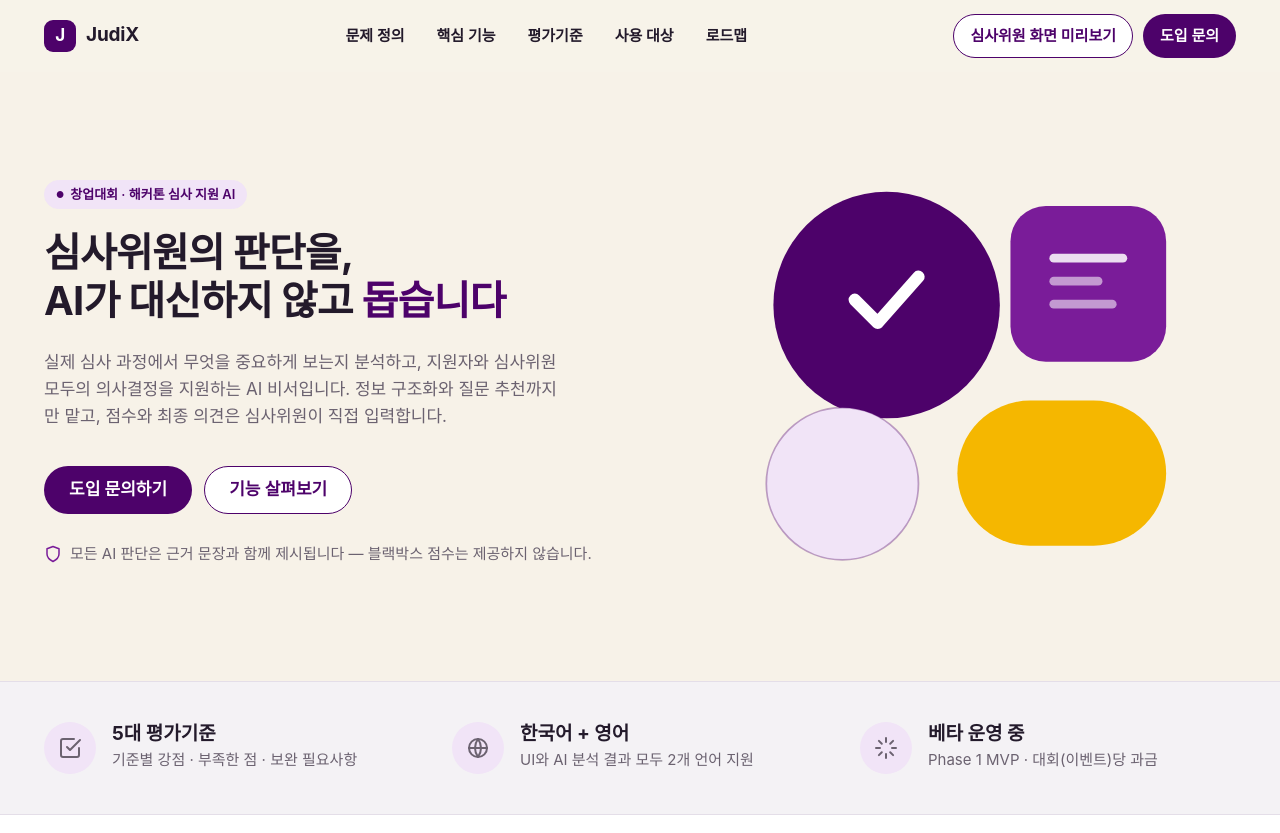
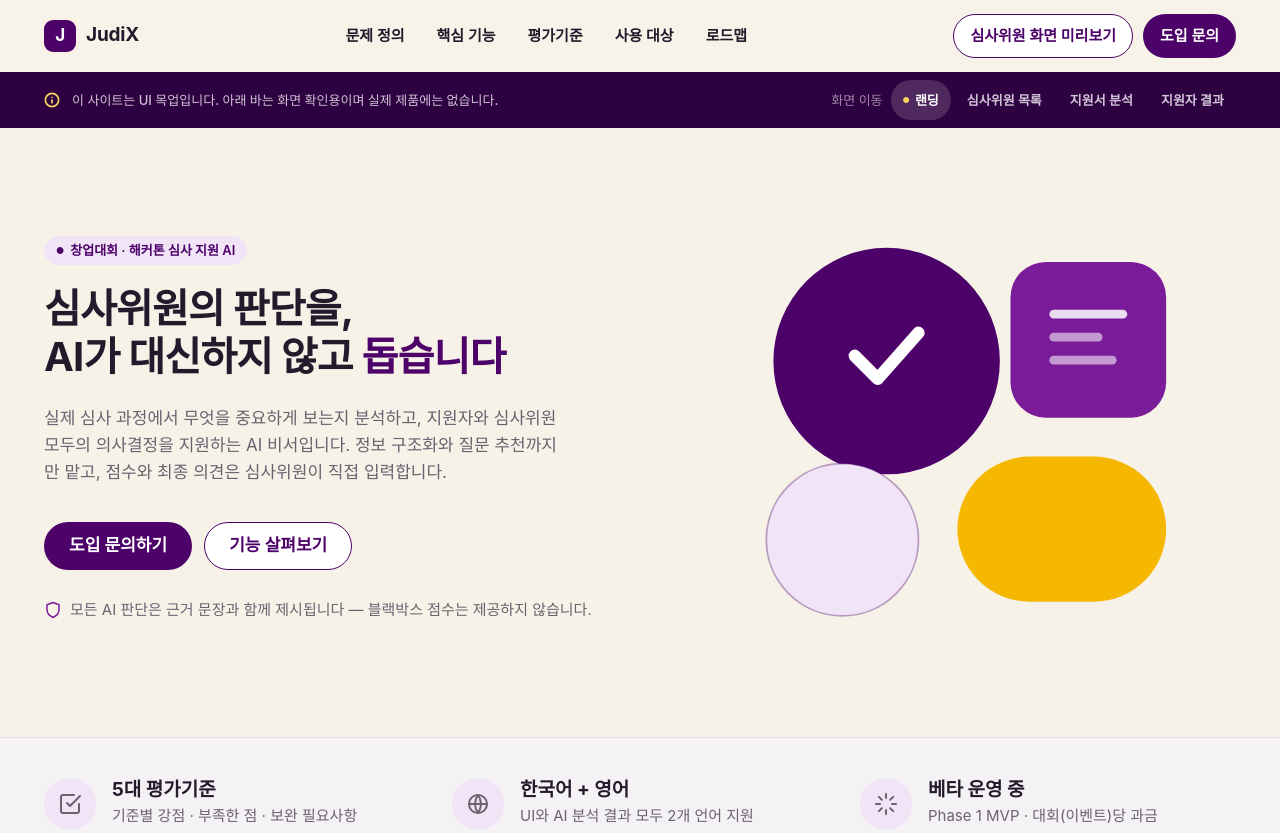
Before and after one commit to yunhwi1221/judix, a plain HTML site: page index.html in a window 1280 px wide. Shown: the top 833 px of the page. Drawn offline with Linux system fonts and the light colour scheme; a web font is replaced by a local one.

Commit message:
feat: 목업 화면 전환 바 추가로 4개 화면 상호 연결
지원자 결과 화면이 랜딩에서만 도달 가능했고, 화면끼리는 서로 오갈
수 없어 목업을 훑어보기 불편하던 문제를 해결.

- 목업 고지 바에 화면 전환기를 넣어 4개 화면이 서로 연결됨
  (랜딩 · 심사위원 목록 · 지원서 분석 · 지원자 결과)
- 현재 화면은 aria-current="page"로 표시
- 랜딩에도 동일한 바를 헤더 뒤에 추가
- 전환기는 목업 전용 요소이며 실제 제품 내비게이션이 아님을
  고지 문구에 명시. 역할 분리(심사위원/지원자)는 제품 UI 쪽에서 유지

Co-Authored-By: Claude Opus 5 <noreply@anthropic.com>

```diff
--- a/assets/judix.css
+++ b/assets/judix.css
@@ -186,11 +186,28 @@ table { border-collapse: collapse; }
 .user-chip .name { font-size: var(--fs-body-m); font-weight: 600; line-height: 1.3; }
 .user-chip .code { font-family: var(--font-mono); font-size: var(--fs-caption); color: var(--text-500); }
 
-/* 목업 고지 바 */
+/* 목업 고지 바 + 화면 전환기 (목업 전용 — 실제 제품에는 없는 요소) */
 .mock-note { background: var(--primary-950); color: var(--on-dark-muted); font-size: var(--fs-caption); font-weight: 500; }
-.mock-note .wrap { display: flex; align-items: center; gap: 10px; padding-top: 11px; padding-bottom: 11px; }
-.mock-note svg { flex: none; color: var(--accent-300); }
-.mock-note a { color: var(--white); font-weight: 600; margin-left: auto; white-space: nowrap; }
+.mock-note .wrap { display: flex; flex-wrap: wrap; align-items: center; gap: 8px 12px; padding-top: 8px; padding-bottom: 8px; }
+.mock-note > .wrap > svg { flex: none; color: var(--accent-300); }
+.mock-note .msg { flex: 1; min-width: 200px; }
+
+.screen-nav { display: flex; flex-wrap: wrap; align-items: center; gap: 4px; margin-left: auto; }
+.screen-nav .lab { color: var(--on-dark-muted); opacity: .7; margin-right: 4px; white-space: nowrap; }
+.screen-nav a {
+  display: inline-flex; align-items: center; min-height: 40px; padding: 0 12px;
+  border-radius: var(--radius-pill); white-space: nowrap;
+  color: var(--on-dark-muted); text-decoration: none; font-weight: 600;
+  transition: background-color .15s ease, color .15s ease;
+}
+.screen-nav a:hover { background: rgba(255, 255, 255, .12); color: var(--white); }
+.screen-nav a[aria-current="page"] { background: rgba(255, 255, 255, .16); color: var(--white); }
+.screen-nav a[aria-current="page"]::before { content: "● "; font-size: 8px; margin-right: 5px; color: var(--accent-300); }
+
+@media (max-width: 700px) {
+  .screen-nav { margin-left: 0; }
+  .screen-nav .lab { display: none; }
+}
 
 .backlink {
   display: inline-flex; align-items: center; gap: 8px; min-height: 44px;
--- a/index.html
+++ b/index.html
@@ -185,6 +185,20 @@ html { scroll-behavior: smooth; }
     </div>
   </div>
 </header>
+
+<div class="mock-note">
+  <div class="wrap">
+    <svg width="16" height="16" viewBox="0 0 24 24" fill="none" stroke="currentColor" stroke-width="2.5" stroke-linecap="round" stroke-linejoin="round" aria-hidden="true"><circle cx="12" cy="12" r="10"/><path d="M12 16v-4M12 8h.01"/></svg>
+    <span class="msg">이 사이트는 UI 목업입니다. 아래 바는 화면 확인용이며 실제 제품에는 없습니다.</span>
+    <nav class="screen-nav" aria-label="목업 화면 이동">
+      <span class="lab">화면 이동</span>
+      <a href="index.html" aria-current="page">랜딩</a>
+      <a href="judge-dashboard.html">심사위원 목록</a>
+      <a href="application-detail.html">지원서 분석</a>
+      <a href="applicant-result.html">지원자 결과</a>
+    </nav>
+  </div>
+</div>
 
 <main id="main">
 
```
Also changed, not shown: applicant-result.html (+8 -2 lines), application-detail.html (+8 -2 lines), judge-dashboard.html (+8 -2 lines).
